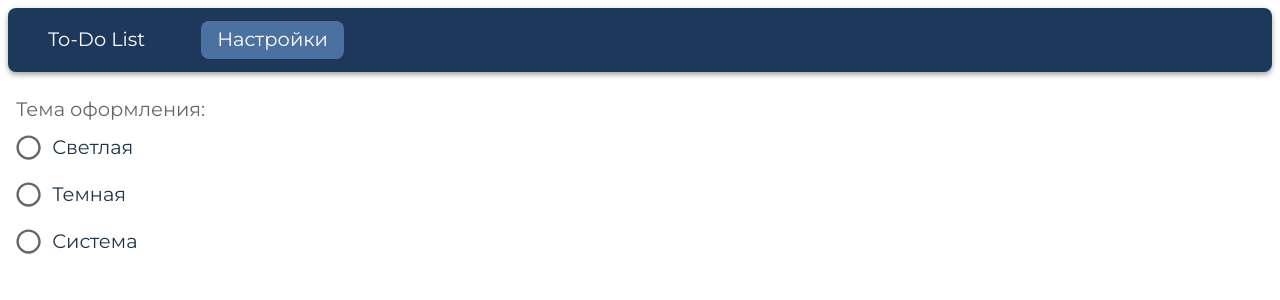
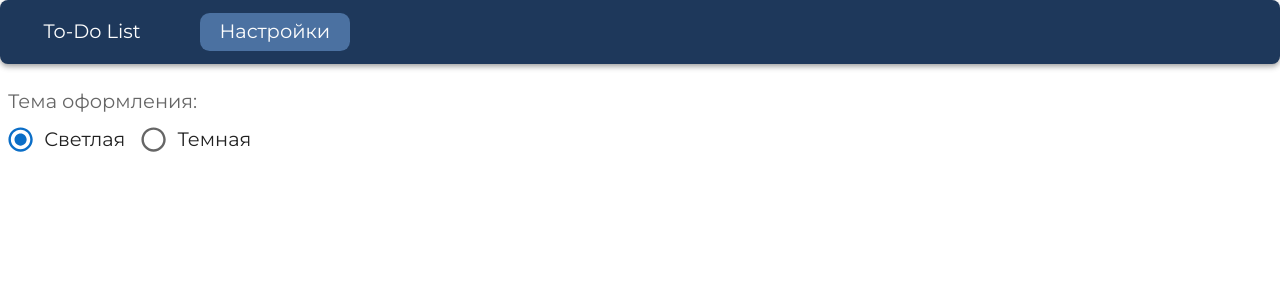
Before and after one commit to alanbaltabai/aster-test-task, a React (Vite) app: page /settings in a window 1280 px wide. Shown: the top 300 px of the page. Built offline with nearby package versions, Linux system fonts and the light colour scheme.

Commit message:
feat: add a theme toggler

```diff
--- a/App.jsx
+++ b/App.jsx
@@ -1,16 +1,19 @@
-import { ThemeProvider } from '@mui/material';
+import { CssBaseline, ThemeProvider } from '@mui/material';
 
 import { RouterProvider } from 'react-router-dom';
+import { observer } from 'mobx-react-lite';
 
+import getTheme from './src/MUItheme';
 import router from './src/routes';
-import theme from './MUItheme';
+import store from './src/store';
 
-function App() {
+const App = observer(function () {
 	return (
-		<ThemeProvider theme={theme}>
+		<ThemeProvider theme={getTheme(store.mode)}>
+			<CssBaseline />
 			<RouterProvider router={router} />
 		</ThemeProvider>
 	);
-}
+});
 
 export default App;
--- a/MUItheme.js
+++ /dev/null
@@ -1,26 +0,0 @@
-import { createTheme } from '@mui/material';
-
-const theme = createTheme({
-	palette: {
-		primary: {
-			main: '#0B6EC7', // blue
-			dark: '#1E385B', // dark-blue
-			contrastText: '#FEFEFE', // white
-		},
-	},
-	typography: {
-		fontFamily: 'Montserrat',
-		fontSize: 17,
-	},
-	components: {
-		MuiTypography: {
-			defaultProps: {
-				variantMapping: {
-					body1: 'span',
-				},
-			},
-		},
-	},
-});
-
-export default theme;
--- /dev/null
+++ b/src/MUItheme.js
@@ -0,0 +1,49 @@
+/* eslint-disable no-mixed-spaces-and-tabs */
+import { createTheme } from '@mui/material';
+
+const defaultThemeValues = {
+	typography: {
+		fontFamily: 'Montserrat',
+		fontSize: 17,
+	},
+	components: {
+		MuiTypography: {
+			defaultProps: {
+				variantMapping: {
+					body1: 'span',
+				},
+			},
+		},
+	},
+};
+
+function getTheme(mode) {
+	const palette =
+		mode === 'light'
+			? {
+					mode: 'light',
+					primary: {
+						main: '#0B6EC7', // blue
+						dark: '#1E385B', // dark-blue
+						contrastText: '#FEFEFE', // white
+					},
+			  }
+			: {
+					mode: 'dark',
+					primary: {
+						main: '#fefefe', // white
+						dark: '#333336', //
+						contrastText: '#FEFEFE', // black
+					},
+					background: {
+						default: '#000',
+					},
+			  };
+
+	return createTheme({
+		...defaultThemeValues,
+		palette,
+	});
+}
+
+export default getTheme;
--- a/src/index.css
+++ b/src/index.css
@@ -1,8 +1,4 @@
 :root {
-	line-height: 1.5;
-
-	color-scheme: light dark;
-
 	font-synthesis: none;
 	text-rendering: optimizeLegibility;
 	-webkit-font-smoothing: antialiased;
@@ -15,14 +11,3 @@ a {
 	padding: 0.25em 1em;
 	border-radius: 0.5em;
 }
-
-@media (prefers-color-scheme: light) {
-	:root {
-		color: #213547;
-		background-color: #ffffff;
-	}
-
-	button {
-		background-color: #f9f9f9;
-	}
-}
--- a/src/pages/NotFound.jsx
+++ b/src/pages/NotFound.jsx
@@ -1,7 +1,7 @@
 import Typography from '@mui/material/Typography';
 
 function NotFound() {
-	return <Typography>Упс! Такой страницы здесь не существует.</Typography>;
+	return <Typography>Упс! Такой страницы здесь нет.</Typography>;
 }
 
 export default NotFound;
--- a/src/pages/Settings.jsx
+++ b/src/pages/Settings.jsx
@@ -4,17 +4,22 @@ import FormControlLabel from '@mui/material/FormControlLabel';
 import Radio from '@mui/material/Radio';
 import RadioGroup from '@mui/material/RadioGroup';
 
-function Settings() {
+import { observer } from 'mobx-react-lite';
+
+const Settings = observer(function ({ store }) {
 	return (
 		<FormControl>
 			<FormLabel>Тема оформления:</FormLabel>
-			<RadioGroup onChange={() => {}}>
+			<RadioGroup
+				value={store.mode}
+				onChange={(event) => store.setMode(event.target.value)}
+				sx={{ flexDirection: 'row' }}
+			>
 				<FormControlLabel value='light' control={<Radio />} label='Светлая' />
 				<FormControlLabel value='dark' control={<Radio />} label='Темная' />
-				<FormControlLabel value='system' control={<Radio />} label='Система' />
 			</RadioGroup>
 		</FormControl>
 	);
-}
+});
 
 export default Settings;
--- a/src/routes.jsx
+++ b/src/routes.jsx
@@ -8,12 +8,13 @@ import Layout from './components/Layout';
 import NotFound from './pages/NotFound';
 import Settings from './pages/Settings';
 import ToDo from './pages/ToDo';
+import store from './store';
 
 const router = createBrowserRouter(
 	createRoutesFromElements(
 		<Route path='/' element={<Layout />}>
 			<Route index element={<ToDo />} />
-			<Route path='settings' element={<Settings />} />
+			<Route path='settings' element={<Settings store={store} />} />
 			<Route path='*' element={<NotFound />} />
 		</Route>
 	)
--- /dev/null
+++ b/src/store.js
@@ -0,0 +1,17 @@
+import { makeAutoObservable } from 'mobx';
+
+class Store {
+	mode = 'light';
+
+	constructor() {
+		makeAutoObservable(this);
+	}
+
+	setMode(value) {
+		this.mode = value;
+	}
+}
+
+const store = new Store();
+
+export default store;
```
